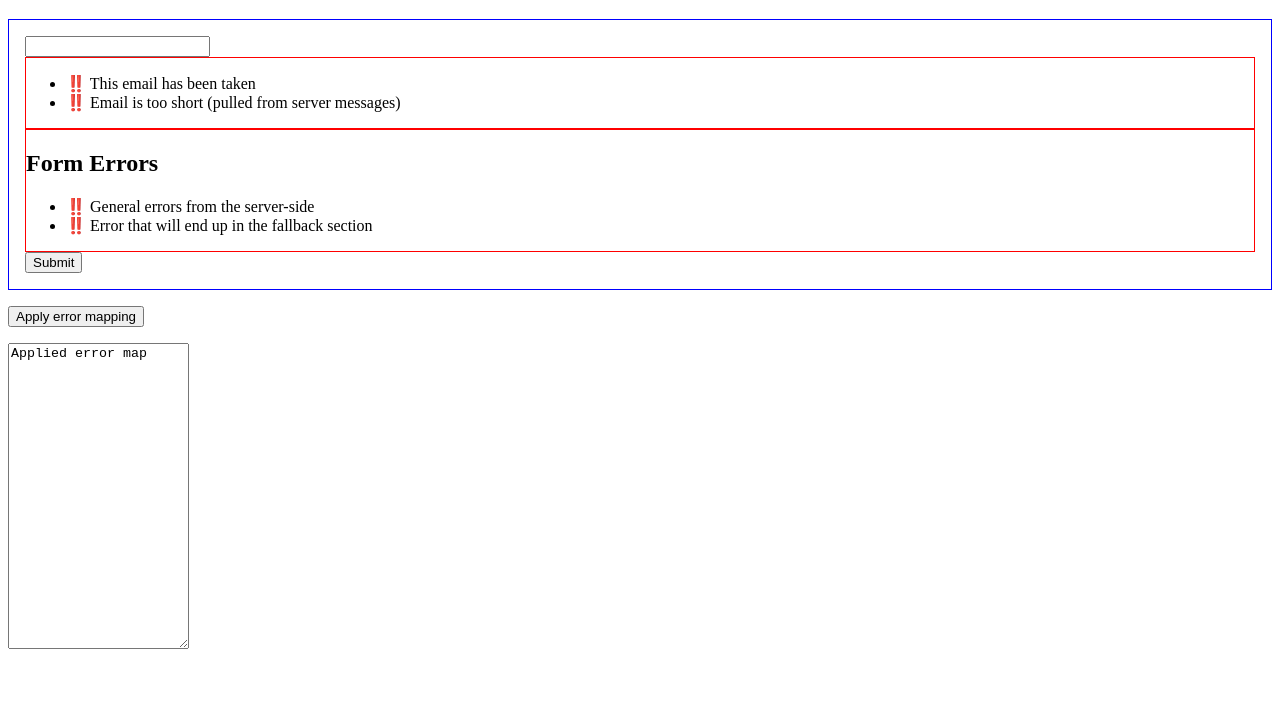
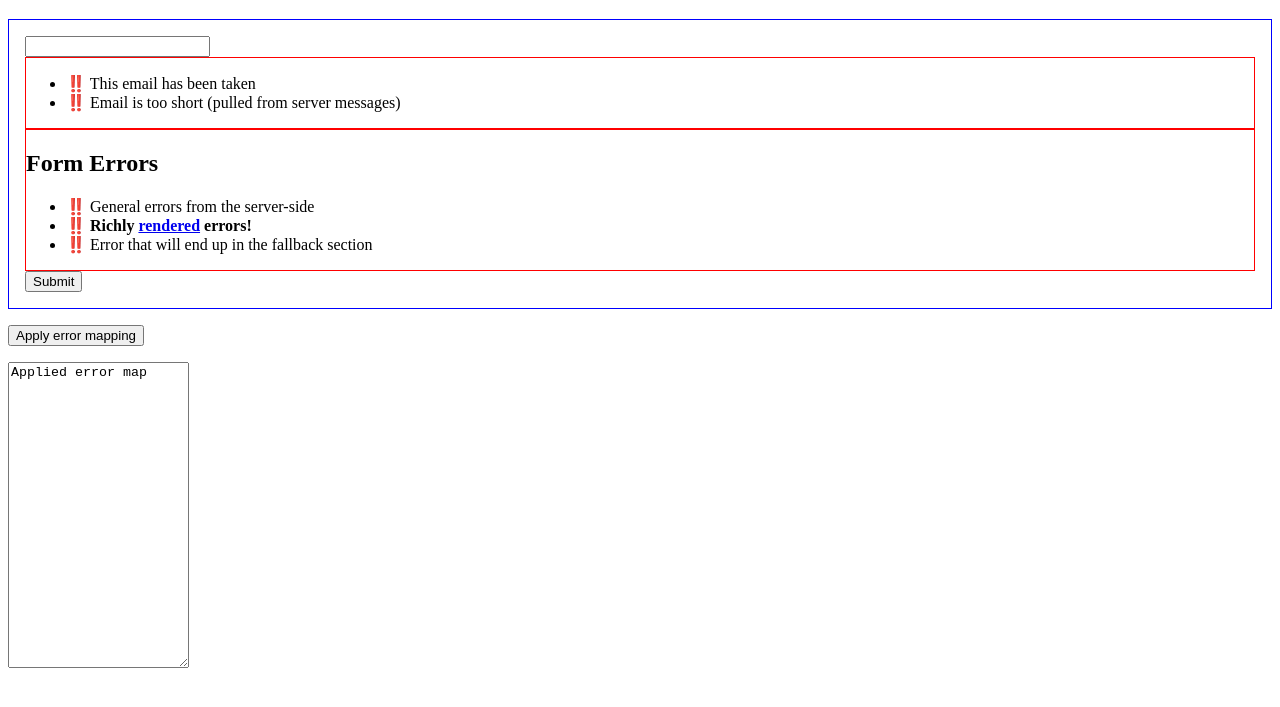
Before and after one commit to practical-computer/practical-error-handling-js, a website: page demo/index.html in a window 1280 px wide. Both pictures are taken after a click on the button "Apply error mapping". Shown: the part 61-768 px from the top of the page. Drawn offline with Linux system fonts and the light colour scheme.

Commit message:
Add support for `html_content` in error mapping
* The `html_content` key in an error map can be used to render rich
	markup for an error message instead of the plaintext `message`
	* If present, `message` is ignored.
	* Under the hood, `applyErrorMappingToForm` calls
		`errorMessageListItemWithHTML` for an error entry if `html_content`
		evaluates to a truthy value

```diff
--- a/demo/index.html
+++ b/demo/index.html
@@ -53,6 +53,13 @@
         element_to_invalidate_id: "test-form",
         message: "General errors from the server-side",
         type: "general"
+      },
+      {
+        container_id: "test-form-error-container",
+        element_to_invalidate_id: "test-form",
+        message: "This message content will be ignored",
+        html_content: `<strong>Richly <a href="https://example.com">rendered</a> errors!</strong>`,
+        type: "rich_error"
       },
       {
         container_id: "random-missing-field-errors",
--- a/src/error-mapping.js
+++ b/src/error-mapping.js
@@ -13,6 +13,7 @@ import {
 import {
   clearErrorListsInForm,
   errorMessageListItem,
+  errorMessageListItemWithHTML,
   markErrorTypeAsVisible
 } from './rendering.js'
 
@@ -30,6 +31,7 @@ import {
  * @param {string} errors[].container_id - The ID of the container this error message should be rendered in
  * @param {string} errors[].element_id - The ID of the element to call {@link setValidityStateAttributes} with `false` for
  * @param {string} errors[].message - the error message
+ * @param {string} errors[].html_content - An optional HTML string that can be used to render rich markup in an error message. If present, `message` is ignored
  * @param {string} errors[].type - the value for `data-pf-error-type` that represents the type of error this is
  *
  * @example
@@ -74,7 +76,13 @@ export function applyErrorMappingToForm(form, errors) {
     const preservedError = getPreservedErrorForType(errorList, error.type)
     preservedError?.remove()
 
-    let listItem = errorMessageListItem(error.message, error.type)
+    let listItem
+
+    if(error.html_content){
+      listItem = errorMessageListItemWithHTML(error.html_content, error.type)
+    } else {
+      listItem = errorMessageListItem(error.message, error.type)
+    }
 
     if(shouldBePreserved) {
       markAsPreservedError(listItem)
```
Also changed, not shown: test/error-mapping.test.js (+15 -1 lines), README.md.
